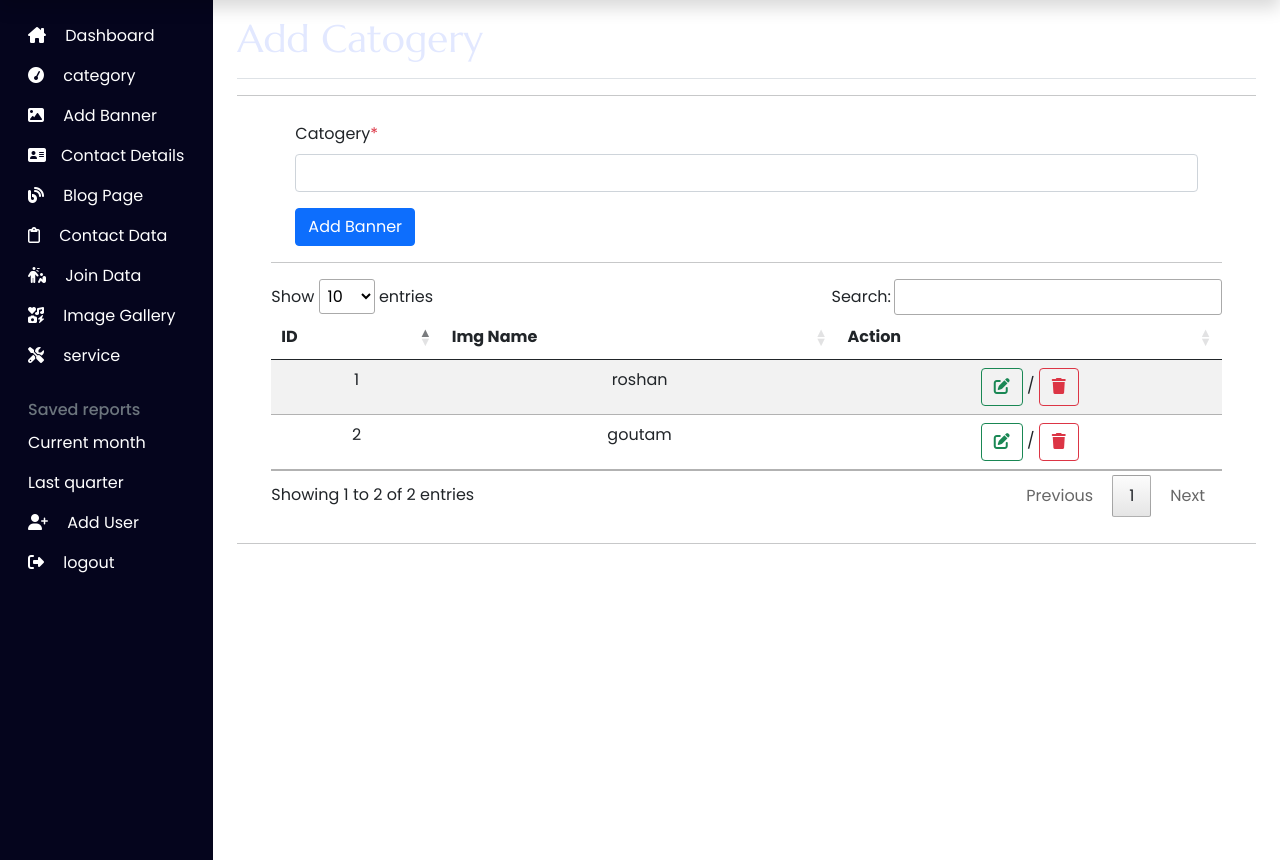
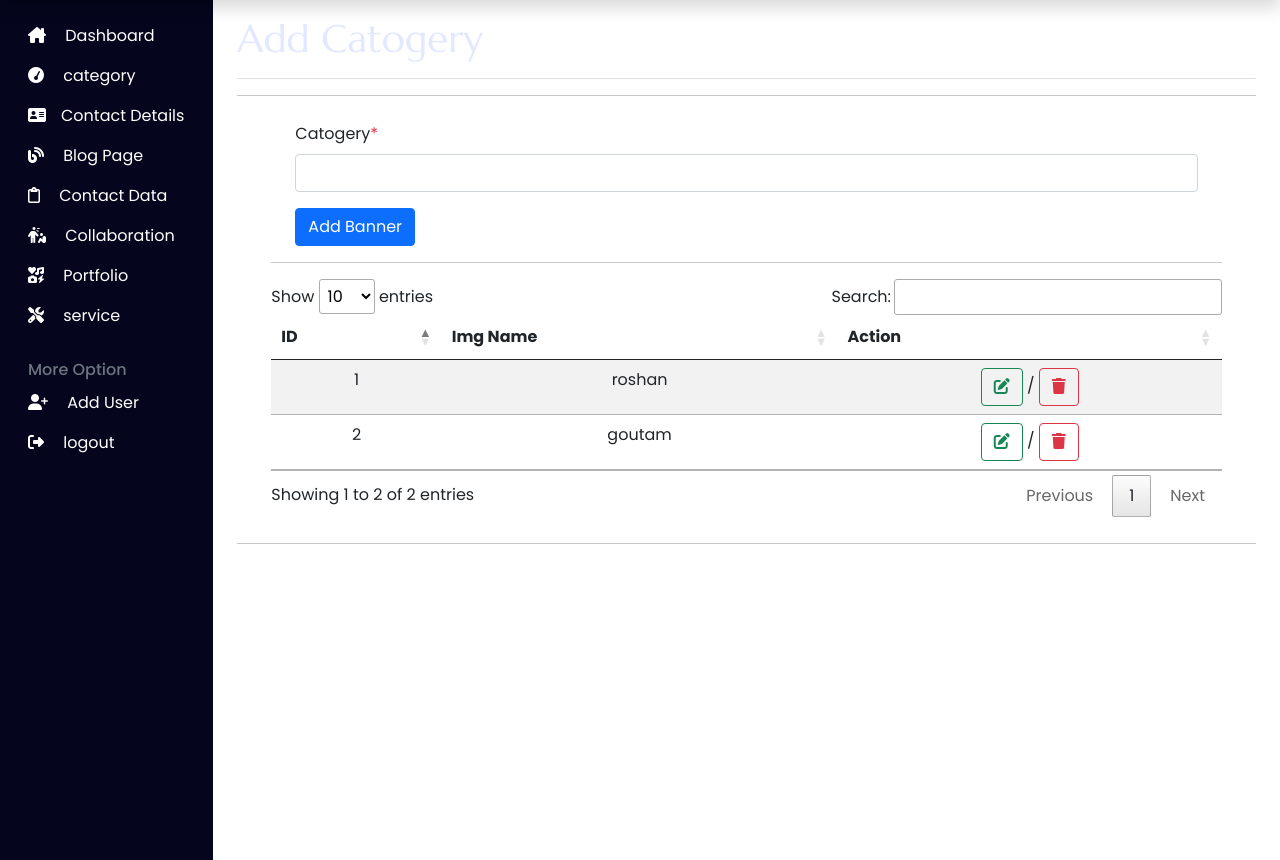
Before and after one commit to blackheadhackr/digitalmarketing, a CodeIgniter app: page /digitalmarketing/index.php/welcome/load_catg in a window 1280 px wide. Shown: the part 60-920 px from the top of the page. Run offline with CodeIgniter, Linux system fonts and the light colour scheme; a user stored in the database is signed in; data comes from the database, SQL or seed files in the repository; some libraries are stand-ins or nearby versions.

Commit message:
set sidebar

```diff
--- a/application/config/config.php
+++ b/application/config/config.php
@@ -66,8 +66,7 @@ $config['uri_protocol']	= 'REQUEST_URI';
 |
 | Note: This option is ignored for CLI requests.
 */
-$config['url_suffix'] = '';
-
+    $config['url_suffix'] = '';
 /*
 |--------------------------------------------------------------------------
 | Default Language
--- a/application/views/admin/include/sidebar.php
+++ b/application/views/admin/include/sidebar.php
@@ -12,9 +12,9 @@
                 <a class="nav-link" href="<?= base_url('load-catg') ?>"><i class="fa fa-tachometer"></i> category </a>
             </li>
 
-            <li class="nav-item">
-                <a class="nav-link" href="<?= base_url('update-banner') ?>"><i class="fa-solid fa-image"></i> Add Banner </a>
-            </li>
+            <!--<li class="nav-item">-->
+            <!--    <a class="nav-link" href="<?= base_url('update-banner') ?>"><i class="fa-solid fa-image"></i> Add Banner </a>-->
+            <!--</li>-->
 
             <li class="nav-item">
                 <a class="nav-link" href="<?= base_url('Contact') ?>"><i class="fa-solid fa-address-card"></i>Contact Details </a>
@@ -33,14 +33,14 @@
                     </a>
                 </li>
                 <li class="nav-item">
-                    <a class="nav-link" href="<?= base_url('New-Joiner') ?>"><i class="fa-solid fa-person-harassing"></i>
-                        Join Data
+                    <a class="nav-link" href="<?= base_url('new-joiner') ?>"><i class="fa-solid fa-person-harassing"></i>
+                        Collaboration
                     </a>
                 </li>
             <?php } ?>
             <li class="nav-item">
                 <a class="nav-link" href="<?= base_url('gallery') ?>"><i class="fa-solid fa-icons"></i>
-                    Image Gallery
+                    Portfolio
                 </a>
             </li>
             <li class="nav-item">
@@ -51,21 +51,21 @@
         </ul>
 
         <h6 class="sidebar-heading d-flex justify-content-between align-items-center px-3 mt-4 mb-1 text-muted">
-            <span>Saved reports</span>
+            <span>More Option</span>
             <a class="link-secondary" href="#" aria-label="Add a new report">
             </a>
         </h6>
         <ul class="nav flex-column mb-2">
-            <li class="nav-item">
-                <a class="nav-link" href="#">
-                    Current month
-                </a>
-            </li>
-            <li class="nav-item">
-                <a class="nav-link" href="#">
-                    Last quarter
-                </a>
-            </li>
+        <!--    <li class="nav-item">-->
+        <!--        <a class="nav-link" href="#">-->
+        <!--            Current month-->
+        <!--        </a>-->
+        <!--    </li>-->
+        <!--    <li class="nav-item">-->
+        <!--        <a class="nav-link" href="#">-->
+        <!--            Last quarter-->
+        <!--        </a>-->
+        <!--    </li>-->
             <?php if ($this->session->userdata('usertype') == 'admin' || $this->session->userdata('usertype') == 'super admin') { ?>
                 <li class="nav-item">
                     <a class="nav-link" href="<?= base_url('create-user') ?>"><i class="fa-solid fa-user-plus"></i>
```
